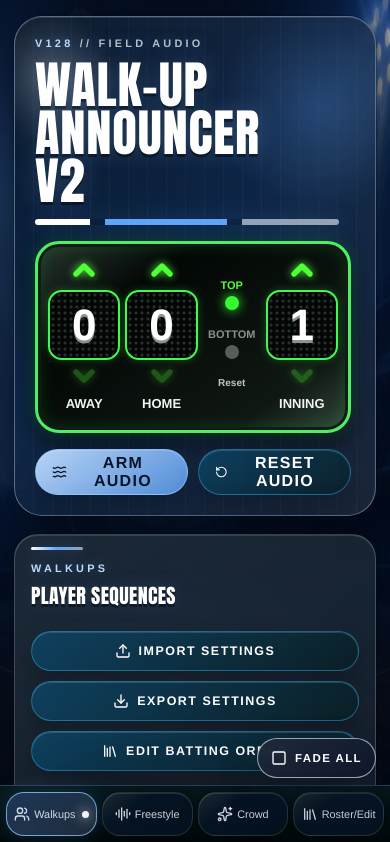
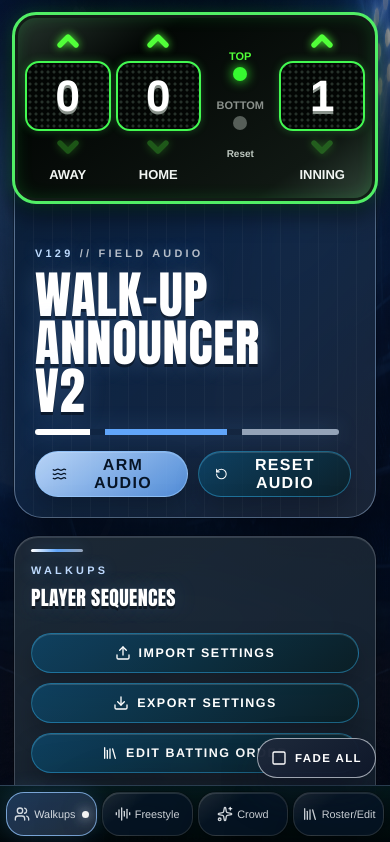
Before and after one commit to ClayBoneNJ/walk-up-announcer, a React (Vite) app in the folder v2/: page / in a window 390 px wide. Shown: the top 842 px of the page. Built offline with nearby package versions, Linux system fonts and the light colour scheme.

Commit message:
Score home runs and float scoreboard while scrolling for v129

```diff
--- a/v2/public/sw.js
+++ b/v2/public/sw.js
@@ -1,4 +1,4 @@
-const CACHE_NAME = "walk-up-announcer-v128";
+const CACHE_NAME = "walk-up-announcer-v129";
 const APP_SHELL_URLS = [
   "/walk-up-announcer/",
   "/walk-up-announcer/index.html",
--- a/v2/src/App.jsx
+++ b/v2/src/App.jsx
@@ -26,7 +26,7 @@ import {
   screenTabs,
 } from "./lib/sampleData";
 
-const APP_BUILD_LABEL = "v128";
+const APP_BUILD_LABEL = "v129";
 const DISPLAY_TIMELINE_DURATION_MS = 20000;
 const SONG_NUDGE_MS = 250;
 const ORDER_MOVE_ANIMATION_MS = 320;
@@ -324,7 +324,7 @@ export default function App() {
     fadeOutAndStopAll,
   } = usePlaybackEngine({
     onClipPlayed: (clip) => {
-      if (clip.id === "crowd-hype-1up") {
+      if (["crowd-hype-1up", "player-hype-homerun"].includes(clip.id)) {
         setGame((current) => ({ ...current, home: Math.min(99, current.home + 1) }));
       }
     },
@@ -739,10 +739,10 @@ export default function App() {
 
   return (
     <div className="app-shell">
+      <Scoreboard game={game} setGame={setGame} />
       <header className="hero-card">
         <div className="hero-topline">{APP_BUILD_LABEL}</div>
         <h1>Walk-Up Announcer V2</h1>
-        <Scoreboard game={game} setGame={setGame} />
 
         <div className="control-row">
           <button
--- a/v2/src/index.css
+++ b/v2/src/index.css
@@ -2365,3 +2365,17 @@ body::after {
   .score-counter > span { font-size: 13px; }
   .inning-half button { font-size: 11px; }
 }
+
+/* v129: keep game controls visible while scrolling, outside the blurred header. */
+.app-shell > .scoreboard {
+  position: fixed;
+  z-index: 60;
+  top: max(12px, env(safe-area-inset-top));
+  right: max(12px, env(safe-area-inset-right));
+  width: min(440px, calc(100vw - 24px));
+  box-sizing: border-box;
+  margin: 0;
+}
+@media (max-width: 1100px) {
+  .hero-card { padding-top: 230px; }
+}
```
Also changed, not shown: v2/src/lib/sampleData.js.
